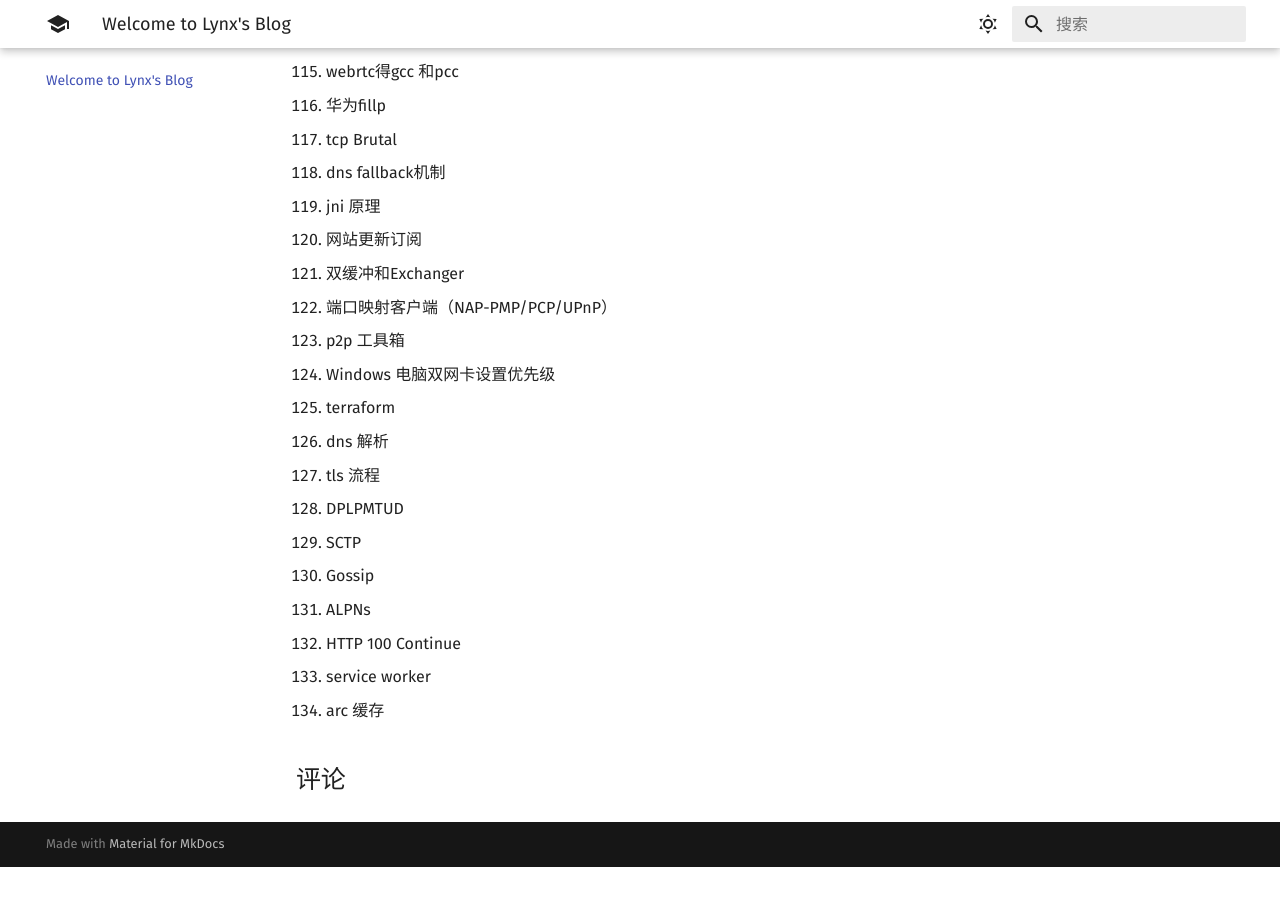
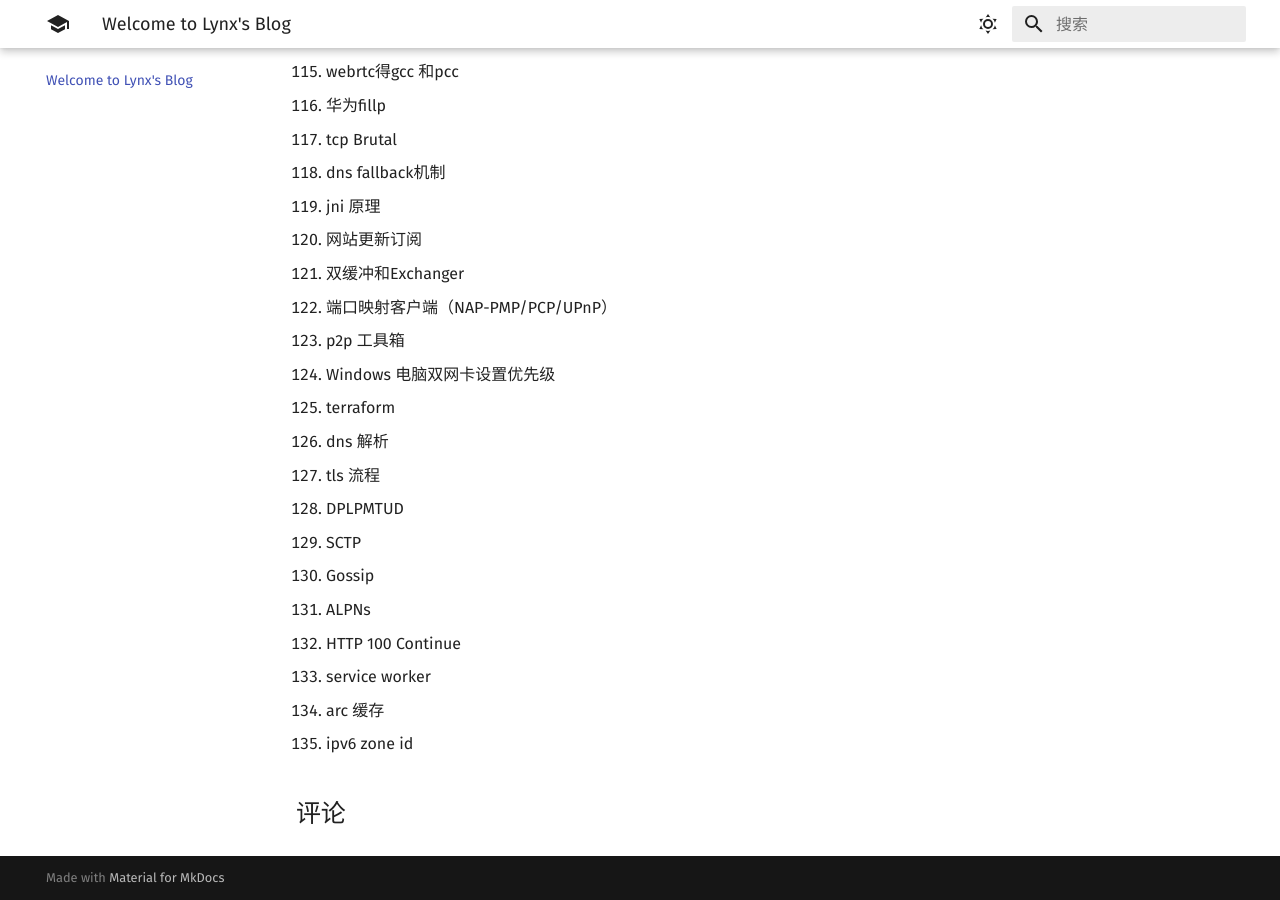
Before and after one commit to 1314liuwei/blog, an MkDocs documentation site: the page built from docs/index.md, in a window 1280 px wide and 900 px high, scrolled down 4066 px. Built offline with MkDocs 1.6.1 and Material for MkDocs 9.7.7, drawn with Linux system fonts in a browser that asks for light colours; comment, search, counter and statistics services are not loaded; before the commit the page ends 4933 px from its top, so only the background shows below that.

Commit message:
2024/05/08 周三

```diff
--- a/docs/index.md
+++ b/docs/index.md
@@ -136,3 +136,4 @@
 126. HTTP 100 Continue
 126. service worker
 126. arc 缓存
+126. ipv6 zone id
```
